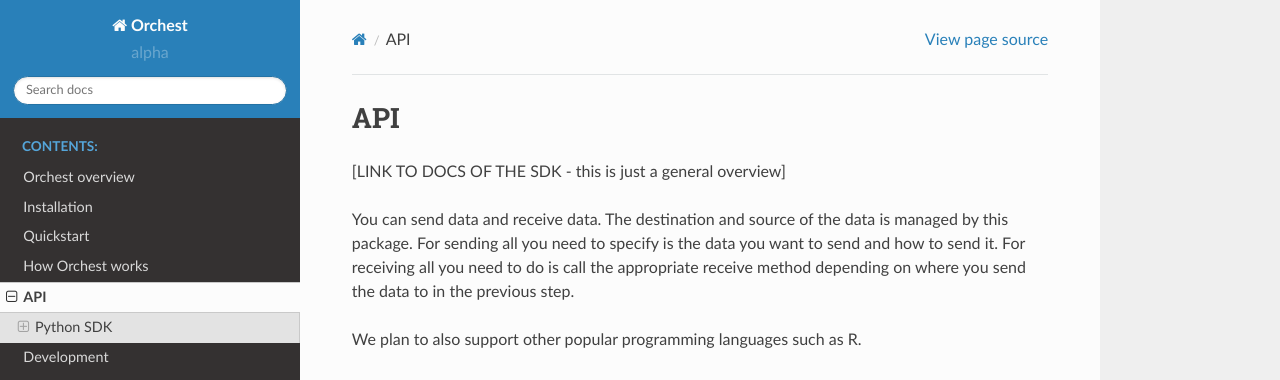
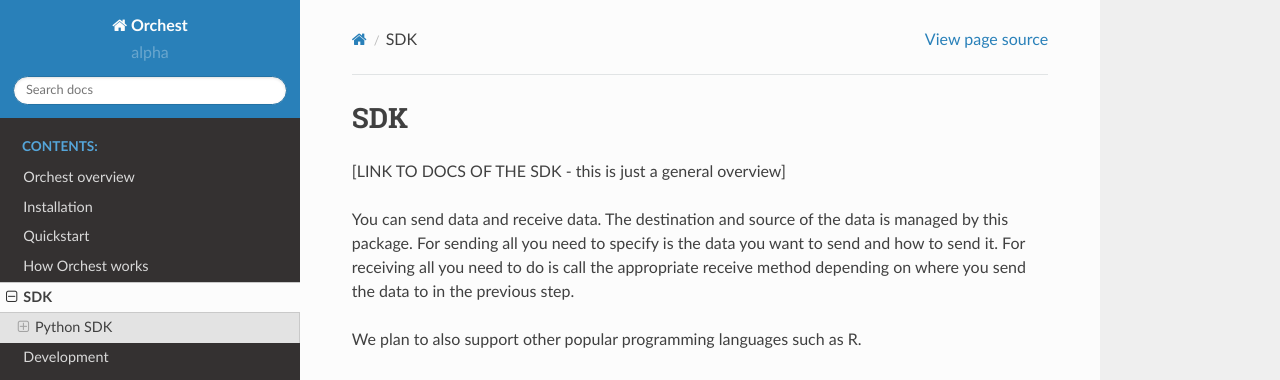
Before and after one commit to ReactExpert918/orchest, a Sphinx documentation site: the page built from docs/source/sdk/index.rst, in a window 1280 px wide and 1159 px high. Shown: the top 380 px of the window. Built offline with Sphinx 7.4.7 and the Read the Docs theme 2.0.0, drawn with Linux system fonts in a browser that asks for light colours.

Commit message:
api to sdk

```diff
--- a/docs/source/index.rst
+++ b/docs/source/index.rst
@@ -22,7 +22,7 @@
    installation
    quickstart
    how_orchest_works
-   api/index
+   sdk/index
    development/index
 
 
--- a/docs/source/api/index.rst
+++ b/docs/source/sdk/index.rst
@@ -1,4 +1,4 @@
-API
+SDK
 ===
 [LINK TO DOCS OF THE SDK - this is just a general overview]
 
```
Also changed, not shown: docs/source/development/img/orchest-architecture.png.
